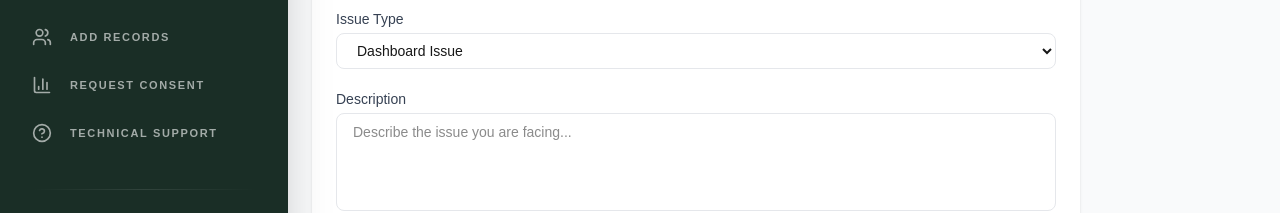
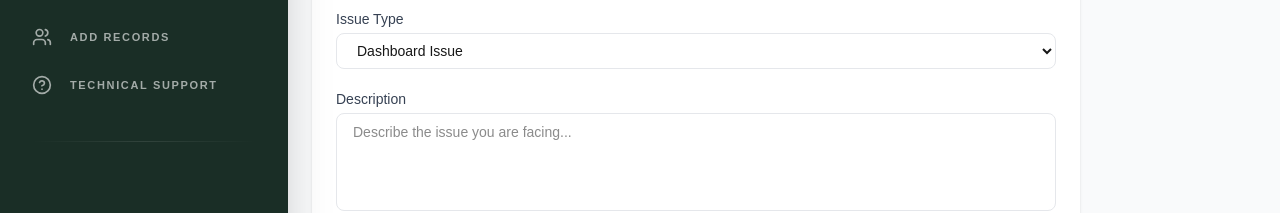
Before and after one commit to kalviumcommunity/S69-0126-CodeMeow-Full-Stack-With-NextjsAnd-AWS-Azure-HealthSync, a Next.js app in the folder your-project-name/: page /technical-support in a window 1280 px wide. Shown: the part 359-572 px from the top of the page. Built offline with nearby package versions, Linux system fonts and the light colour scheme.

Commit message:
removed constent page

```diff
--- a/your-project-name/package.json
+++ b/your-project-name/package.json
@@ -10,9 +10,10 @@
   },
   "dependencies": {
     "@tailwindcss/vite": "^4.1.18",
+    "bcrypt": "^6.0.0",
     "bcryptjs": "^3.0.3",
     "lucide-react": "^0.562.0",
-    "mongoose": "^8.21.1",
+    "mongoose": "^8.22.1",
     "next": "16.1.1",
     "react": "19.2.3",
     "react-dom": "19.2.3"
--- a/your-project-name/src/app/components/sidebar/Sidebar.tsx
+++ b/your-project-name/src/app/components/sidebar/Sidebar.tsx
@@ -105,9 +105,6 @@ export default function Sidebar() {
         <Link href="/add-records">
           <NavItem index={2} icon={Users} label="Add Records" isCollapsed={isCollapsed} />
         </Link>
-        <Link href="/request-consent">
-          <NavItem index={3} icon={BarChart3} label="Request Consent" isCollapsed={isCollapsed} />
-        </Link>
         <NavItem index={4} icon={HelpCircle} label="Technical Support" isCollapsed={isCollapsed} />
 
         <div className="my-8 h-px bg-gradient-to-r from-transparent via-white/10 to-transparent mx-4" />
```
Also changed, not shown: 1 other file (tests, documents, lock files or other folders).
